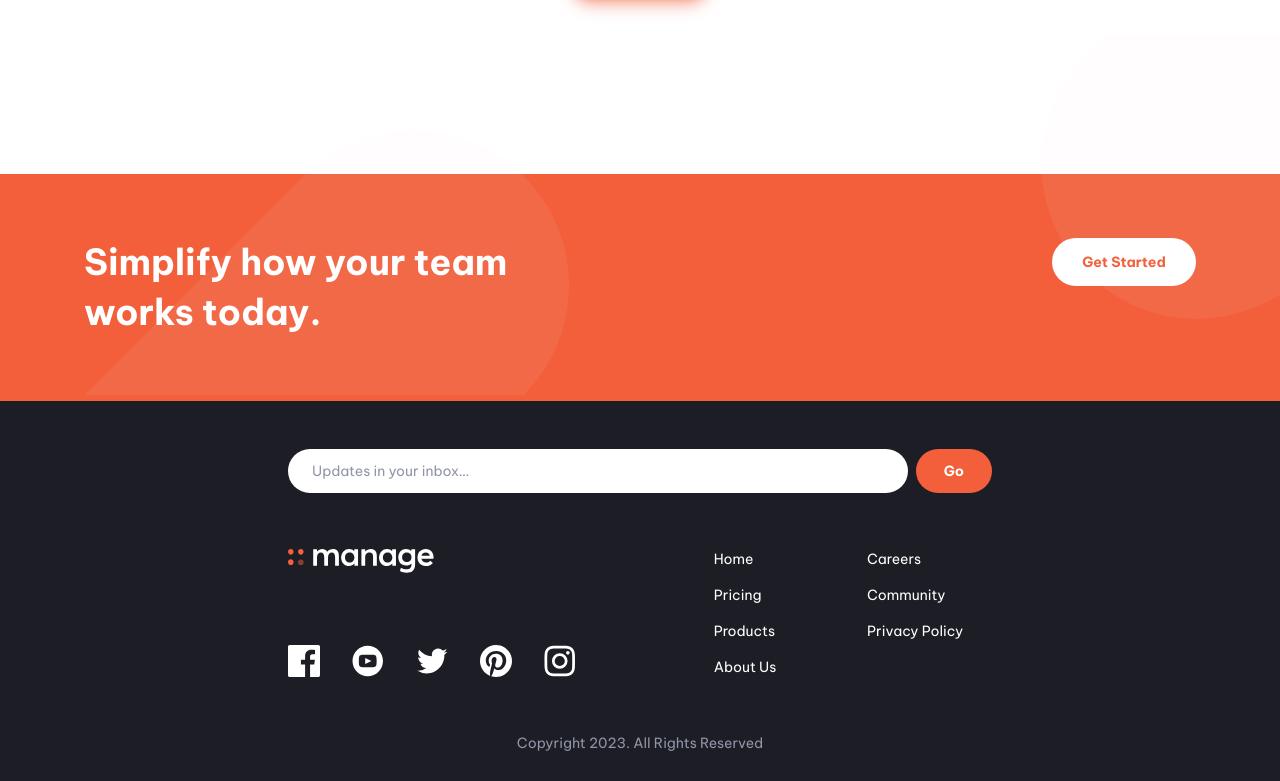
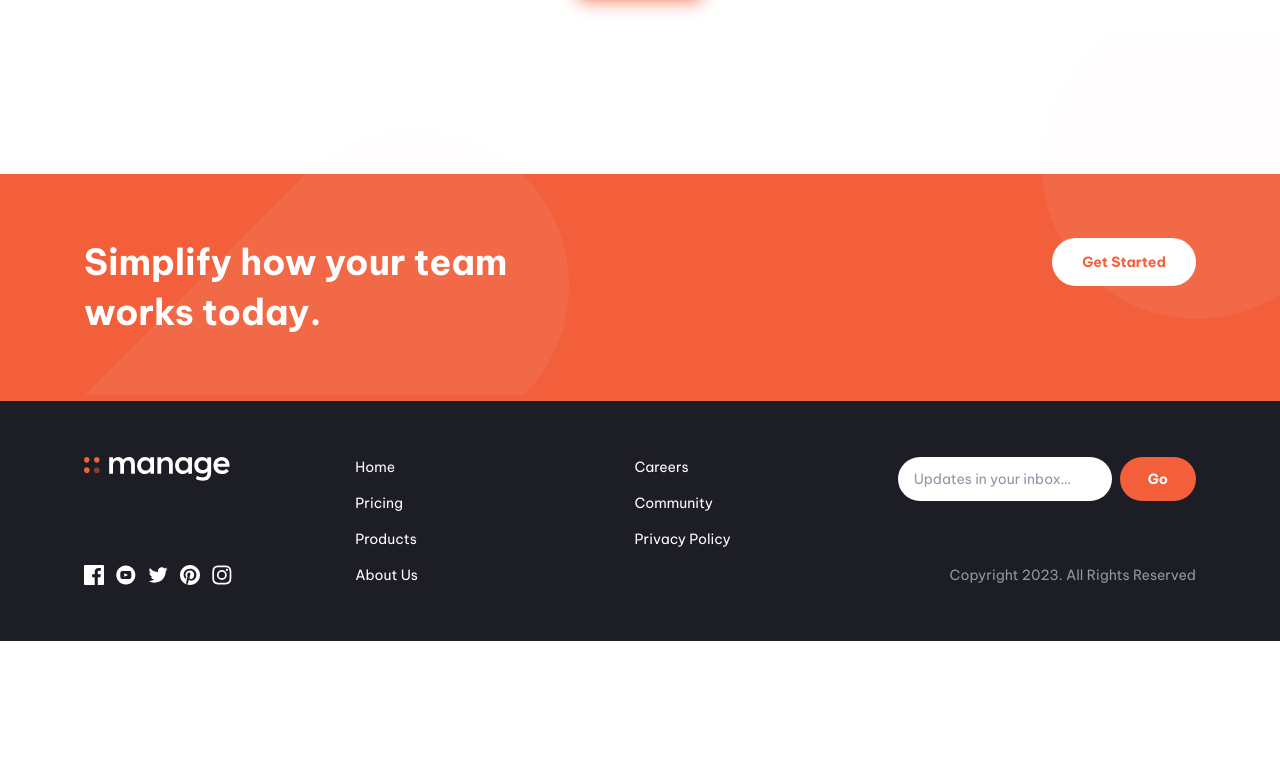
Before and after one commit to lucasweidas/manage-landing-page, a Next.js app: page / in a window 1280 px wide. Shown: the part 2044-2825 px from the top of the page. After the commit the page ends 2685 px from the top, so only its background shows below. Built offline with nearby package versions, Linux system fonts and the light colour scheme.

Commit message:
finish Footer component - large version

```diff
--- a/components/footer.tsx
+++ b/components/footer.tsx
@@ -3,9 +3,9 @@ import { NewsletterForm } from './newsletterForm';
 export function Footer() {
   return (
     <footer className="bg-blue-1000">
-      <div className="px-6 pt-12 pb-7 grid gap-14 mx-auto max-w-xl md:px-8 md:max-w-3xl md:grid-cols-2">
+      <div className="px-6 pt-12 pb-7 grid gap-14 mx-auto max-w-xl md:px-8 md:max-w-3xl md:grid-cols-2 lg:max-w-none lg:w-min-lg lg:px-0 lg:py-14 lg:grid-cols-[repeat(3,1fr)_1.1fr] lg:gap-0">
         <NewsletterForm />
-        <nav className="grid xsm:grid-cols-2 justify-items-center gap-4 md:row-start-2 md:col-start-2">
+        <nav className="grid xsm:grid-cols-2 justify-items-center gap-4 md:row-start-2 md:col-start-2 lg:col-span-2 lg:row-start-1 lg:row-span-2 lg:justify-items-start">
           <ul className="flex flex-col gap-4 text-sm text-center xsm:text-start">
             <li>
               <a href="#" className="text-white hover:text-red-500 focus-visible:text-red-500 transition-colors motion-reduce:transition-none">
@@ -46,15 +46,15 @@ export function Footer() {
             </li>
           </ul>
         </nav>
-        <div className="flex flex-col gap-14 items-center md:flex-col-reverse md:justify-between md:row-start-2 md:col-start-1 md:items-start">
-          <ul className="flex gap-6 xsm:gap-8 items-center justify-center">
+        <div className="flex flex-col gap-14 items-center md:flex-col-reverse md:justify-between md:row-start-2 md:col-start-1 md:items-start lg:row-start-1 lg:row-span-2">
+          <ul className="flex gap-6 xsm:gap-8 items-center justify-center lg:gap-3">
             <li>
               <a
                 href="#"
                 className="text-white hover:text-red-500 focus-visible:text-red-500 transition-colors motion-reduce:transition-none"
                 aria-label="Facebook"
               >
-                <svg className="w-6 h-6 xsm:w-8 xsm:h-8" aria-hidden="true">
+                <svg className="w-6 h-6 xsm:w-8 xsm:h-8 lg:w-5 lg:h-5" aria-hidden="true">
                   <use xlinkHref="#social-facebook" />
                 </svg>
               </a>
@@ -65,7 +65,7 @@ export function Footer() {
                 className="text-white hover:text-red-500 focus-visible:text-red-500 transition-colors motion-reduce:transition-none"
                 aria-label="YouTube"
               >
-                <svg className="w-6 h-6 xsm:w-8 xsm:h-8" aria-hidden="true">
+                <svg className="w-6 h-6 xsm:w-8 xsm:h-8 lg:w-5 lg:h-5" aria-hidden="true">
                   <use xlinkHref="#social-youtube" />
                 </svg>
               </a>
@@ -76,7 +76,7 @@ export function Footer() {
                 className="text-white hover:text-red-500 focus-visible:text-red-500 transition-colors motion-reduce:transition-none"
                 aria-label="Twitter"
               >
-                <svg className="w-6 h-5 xsm:w-8 xsm:h-7" aria-hidden="true">
+                <svg className="w-6 h-5 xsm:w-8 xsm:h-7 lg:w-5 lg:h-4.5" aria-hidden="true">
                   <use xlinkHref="#social-twitter" />
                 </svg>
               </a>
@@ -87,7 +87,7 @@ export function Footer() {
                 className="text-white hover:text-red-500 focus-visible:text-red-500 transition-colors motion-reduce:transition-none"
                 aria-label="Pinterest"
               >
-                <svg className="w-6 h-6 xsm:w-8 xsm:h-8" aria-hidden="true">
+                <svg className="w-6 h-6 xsm:w-8 xsm:h-8 lg:w-5 lg:h-5" aria-hidden="true">
                   <use xlinkHref="#social-pinterest" />
                 </svg>
               </a>
@@ -98,7 +98,7 @@ export function Footer() {
                 className="text-white hover:text-red-500 focus-visible:text-red-500 transition-colors motion-reduce:transition-none"
                 aria-label="Instagram"
               >
-                <svg className="w-6 h-6 xsm:w-8 xsm:h-8" aria-hidden="true">
+                <svg className="w-6 h-6 xsm:w-8 xsm:h-8 lg:w-5 lg:h-5" aria-hidden="true">
                   <use xlinkHref="#social-instagram" />
                 </svg>
               </a>
@@ -110,7 +110,9 @@ export function Footer() {
             </svg>
           </a>
         </div>
-        <p className="text-gray-400 text-sm text-center md:col-span-2">Copyright 2023. All Rights Reserved</p>
+        <p className="text-gray-400 text-sm text-center md:max-lg:col-span-2 lg:row-start-2 lg:col-start-4 lg:self-end lg:text-start lg:justify-self-end">
+          Copyright 2023. All Rights Reserved
+        </p>
       </div>
     </footer>
   );
--- a/components/newsletterForm.tsx
+++ b/components/newsletterForm.tsx
@@ -21,14 +21,14 @@ export function NewsletterForm() {
   }
 
   return (
-    <form onSubmit={handleSubmit(onSubmit)} className="md:col-span-2">
+    <form onSubmit={handleSubmit(onSubmit)} className="md:max-lg:col-span-2 lg:col-start-4 lg:row-start-1">
       <div className="flex flex-col xsm:flex-row gap-2">
         <div className="flex-1 relative">
           <input
             type="text"
             id="email"
             placeholder="Updates in your inbox…"
-            className={`text-sm text-blue-900 placeholder:text-gray-400 px-6 py-3 rounded-full w-full focus-visible:ring-2 outline-none focus-visible:ring-red-500 relative ${
+            className={`text-sm text-blue-900 placeholder:text-gray-400 px-6 py-3 rounded-full w-full focus-visible:ring-2 outline-none focus-visible:ring-red-500 relative lg:px-4 ${
               errors.email ? 'focus-visible:!ring-red-600' : ''
             }`}
             aria-label="Email"
```
